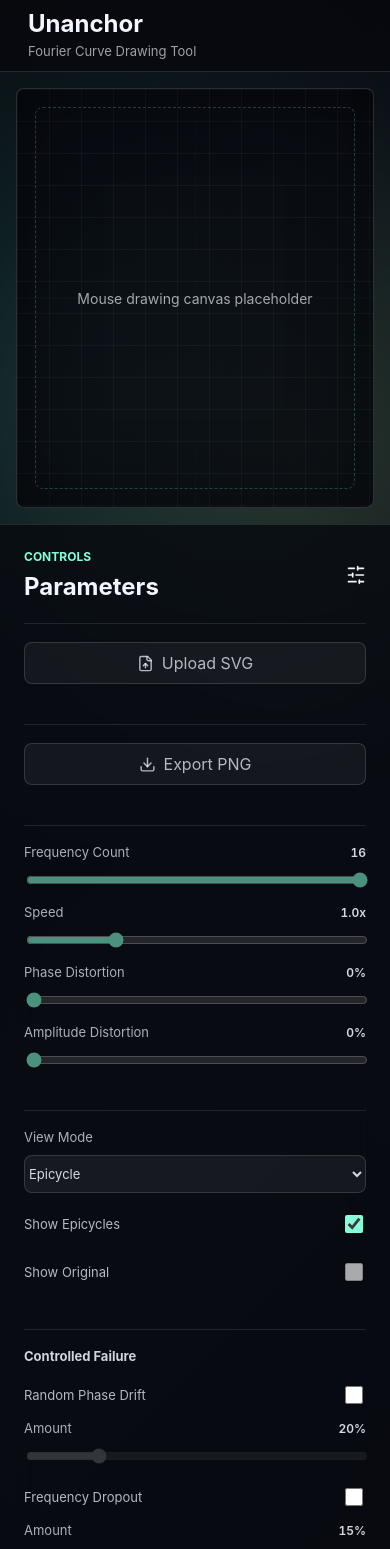
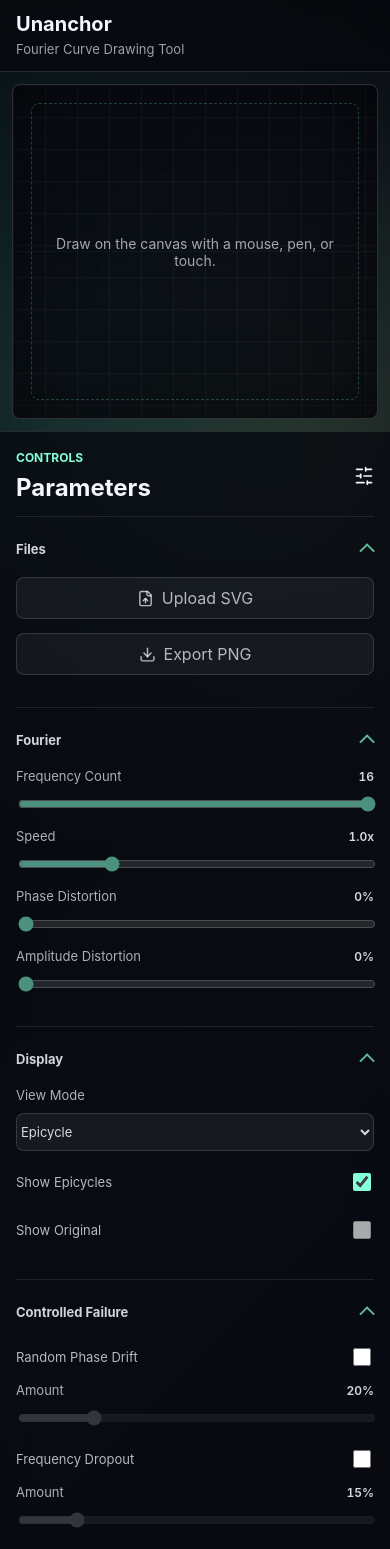
Before and after one commit to haram831/fakeAdobe, a React (Vite) app: page / in a window 390 px wide. Shown: the top 1549 px of the page. Built offline with nearby package versions, Linux system fonts and the light colour scheme.

Commit message:
feat: modile / responsive support

```diff
--- a/src/components/ControlPanel.tsx
+++ b/src/components/ControlPanel.tsx
@@ -1,5 +1,5 @@
 import { Download, FileUp, RotateCcw, SlidersHorizontal } from 'lucide-react';
-import type { ChangeEvent, Dispatch, SetStateAction } from 'react';
+import type { ChangeEvent, Dispatch, ReactNode, SetStateAction } from 'react';
 import type { ControlledFailureSettings, DrawingState, ViewMode } from '../types';
 
 type ControlPanelProps = {
@@ -29,6 +29,23 @@ const controlledFailureLabels: Record<keyof ControlledFailureSettings, string> =
   jitter: 'Jitter Amount',
   decay: 'Decay Mode',
 };
+
+type ControlSectionProps = {
+  title: string;
+  label: string;
+  children: ReactNode;
+};
+
+function ControlSection({ title, label, children }: ControlSectionProps) {
+  return (
+    <details className="control-section" aria-label={label} open>
+      <summary className="control-section-summary">
+        <span>{title}</span>
+      </summary>
+      <div className="control-section-content">{children}</div>
+    </details>
+  );
+}
 
 export function ControlPanel({
   drawingState,
@@ -137,24 +154,21 @@ export function ControlPanel({
         <SlidersHorizontal size={20} aria-hidden="true" />
       </header>
 
-      <div className="control-section" aria-label="Import controls">
+      <ControlSection title="Files" label="Import and export controls">
         <label className="file-upload-button">
           <FileUp size={17} aria-hidden="true" />
           Upload SVG
           <input type="file" accept=".svg,image/svg+xml" onChange={handleSvgFileChange} />
         </label>
         {svgError ? <p className="control-error">{svgError}</p> : null}
-      </div>
-
-      <div className="control-section" aria-label="Export controls">
         <button type="button" className="panel-action-button" onClick={onPngExport}>
           <Download size={17} aria-hidden="true" />
           Export PNG
         </button>
         {exportError ? <p className="control-error">{exportError}</p> : null}
-      </div>
+      </ControlSection>
 
-      <div className="control-section" aria-label="Fourier controls">
+      <ControlSection title="Fourier" label="Fourier controls">
         <label className="control-row">
           <span>
             Frequency Count
@@ -211,9 +225,9 @@ export function ControlPanel({
             onChange={updateNumber('amplitudeDistortion')}
           />
         </label>
-      </div>
+      </ControlSection>
 
-      <div className="control-section" aria-label="Display controls">
+      <ControlSection title="Display" label="Display controls">
         <label className="control-row">
           <span>View Mode</span>
           <select className="view-mode-select" value={drawingState.viewMode} onChange={updateViewMode}>
@@ -244,11 +258,9 @@ export function ControlPanel({
             disabled={drawingState.viewMode !== 'originalCompare'}
           />
         </label>
-      </div>
+      </ControlSection>
 
-      <div className="control-section" aria-label="Controlled failure controls">
-        <h3>Controlled Failure</h3>
-
+      <ControlSection title="Controlled Failure" label="Controlled failure controls">
         {Object.entries(controlledFailureLabels).map(([key, label]) => {
           const failureKey = key as keyof ControlledFailureSettings;
           const failure = drawingState.controlledFailure[failureKey];
@@ -280,7 +292,7 @@ export function ControlPanel({
             </div>
           );
         })}
-      </div>
+      </ControlSection>
 
       <button type="button" className="reset-button" onClick={onReset}>
         <RotateCcw size={17} aria-hidden="true" />
--- a/src/components/DrawingCanvas.tsx
+++ b/src/components/DrawingCanvas.tsx
@@ -1,5 +1,5 @@
-import { useEffect } from 'react';
-import type { MouseEvent, RefObject } from 'react';
+import { useEffect, useRef } from 'react';
+import type { PointerEvent, RefObject } from 'react';
 import type { ControlledFailureSettings, FourierComponent, Point, ViewMode } from '../types';
 import { calculateEpicycles, drawEpicycles } from '../utils/epicycle';
 import { distortFourierComponents } from '../utils/distortion';
@@ -26,7 +26,7 @@ type DrawingCanvasProps = {
   onDrawingEnd: () => void;
 };
 
-function getCanvasPoint(canvas: HTMLCanvasElement, event: MouseEvent<HTMLCanvasElement>): Point {
+function getCanvasPoint(canvas: HTMLCanvasElement, event: PointerEvent<HTMLCanvasElement>): Point {
   const rect = canvas.getBoundingClientRect();
 
   return {
@@ -292,6 +292,8 @@ export function DrawingCanvas({
   onDrawingMove,
   onDrawingEnd,
 }: DrawingCanvasProps) {
+  const activePointerIdRef = useRef<number | null>(null);
+
   useEffect(() => {
     const canvas = canvasRef.current;
 
@@ -336,6 +338,12 @@ export function DrawingCanvas({
   ]);
 
   useEffect(() => {
+    const canvas = canvasRef.current;
+
+    if (!canvas) {
+      return;
+    }
+
     const handleResize = () => {
       const canvas = canvasRef.current;
 
@@ -361,9 +369,18 @@ export function DrawingCanvas({
       }
     };
 
+    const resizeObserver =
+      typeof ResizeObserver === 'undefined'
+        ? null
+        : new ResizeObserver(() => {
+            handleResize();
+          });
+
+    resizeObserver?.observe(canvas);
     window.addEventListener('resize', handleResize);
 
     return () => {
+      resizeObserver?.disconnect();
       window.removeEventListener('resize', handleResize);
     };
   }, [
@@ -384,20 +401,37 @@ export function DrawingCanvas({
     viewMode,
   ]);
 
-  const handleMouseDown = (event: MouseEvent<HTMLCanvasElement>) => {
+  const handlePointerDown = (event: PointerEvent<HTMLCanvasElement>) => {
+    if (!event.isPrimary) {
+      return;
+    }
+
     event.preventDefault();
+    activePointerIdRef.current = event.pointerId;
+    event.currentTarget.setPointerCapture(event.pointerId);
     onDrawingStart(getCanvasPoint(event.currentTarget, event));
   };
 
-  const handleMouseMove = (event: MouseEvent<HTMLCanvasElement>) => {
-    if (!isDrawing) {
+  const handlePointerMove = (event: PointerEvent<HTMLCanvasElement>) => {
+    if (!isDrawing || activePointerIdRef.current !== event.pointerId) {
       return;
     }
 
+    event.preventDefault();
     onDrawingMove(getCanvasPoint(event.currentTarget, event));
   };
 
-  const handleMouseEnd = () => {
+  const handlePointerEnd = (event: PointerEvent<HTMLCanvasElement>) => {
+    if (activePointerIdRef.current !== event.pointerId) {
+      return;
+    }
+
+    if (event.currentTarget.hasPointerCapture(event.pointerId)) {
+      event.currentTarget.releasePointerCapture(event.pointerId);
+    }
+
+    activePointerIdRef.current = null;
+
     if (isDrawing) {
       onDrawingEnd();
     }
@@ -410,17 +444,17 @@ export function DrawingCanvas({
           ref={canvasRef}
           className="drawing-canvas"
           aria-label="Drawing canvas"
-          onMouseDown={handleMouseDown}
-          onMouseMove={handleMouseMove}
-          onMouseUp={handleMouseEnd}
-          onMouseLeave={handleMouseEnd}
+          onPointerDown={handlePointerDown}
+          onPointerMove={handlePointerMove}
+          onPointerUp={handlePointerEnd}
+          onPointerCancel={handlePointerEnd}
         />
         <div className="canvas-grid" aria-hidden="true" />
         <div
           className="canvas-empty-state"
           hidden={viewMode === 'errorView' || points.length > 0 || reconstructedPath.length > 0}
         >
-          <p>Mouse drawing canvas placeholder</p>
+          <p>Draw on the canvas with a mouse, pen, or touch.</p>
         </div>
       </div>
     </section>
--- a/src/styles/global.css
+++ b/src/styles/global.css
@@ -87,6 +87,8 @@ select:disabled {
   display: grid;
   place-items: center;
   overflow: hidden;
+  width: 100%;
+  height: 100%;
   min-height: 420px;
   border: 1px solid rgba(243, 246, 255, 0.14);
   border-radius: 8px;
@@ -105,6 +107,8 @@ select:disabled {
   width: 100%;
   height: 100%;
   cursor: crosshair;
+  touch-action: none;
+  user-select: none;
 }
 
 .canvas-stage::before {
@@ -192,8 +196,7 @@ select:disabled {
   gap: 16px;
 }
 
-.panel-header h2,
-.control-section h3 {
+.panel-header h2 {
   margin: 0;
 }
 
@@ -203,14 +206,45 @@ select:disabled {
 
 .control-section {
   display: grid;
-  gap: 14px;
   padding: 18px 0;
   border-top: 1px solid rgba(243, 246, 255, 0.1);
 }
 
-.control-section h3 {
+.control-section-summary {
+  display: flex;
+  align-items: center;
+  justify-content: space-between;
+  min-height: 28px;
   color: rgba(243, 246, 255, 0.86);
   font-size: 13px;
+  font-weight: 700;
+  cursor: pointer;
+  list-style: none;
+}
+
+.control-section-summary::-webkit-details-marker {
+  display: none;
+}
+
+.control-section-summary::after {
+  width: 9px;
+  height: 9px;
+  margin-left: 12px;
+  border-right: 2px solid rgba(133, 255, 216, 0.72);
+  border-bottom: 2px solid rgba(133, 255, 216, 0.72);
+  transform: rotate(45deg) translateY(-2px);
+  transition: transform 160ms ease;
+  content: "";
+}
+
+.control-section[open] .control-section-summary::after {
+  transform: rotate(225deg) translateY(-2px);
+}
+
+.control-section-content {
+  display: grid;
+  gap: 14px;
+  padding-top: 14px;
 }
 
 .failure-control {
@@ -445,6 +479,10 @@ select:disabled {
     padding: 16px;
   }
 
+  .canvas-stage {
+    min-height: clamp(320px, 72vw, 480px);
+  }
+
   .control-panel {
     max-height: none;
     border-top: 1px solid rgba(243, 246, 255, 0.12);
@@ -463,3 +501,40 @@ select:disabled {
     gap: 16px;
   }
 }
+
+@media (max-width: 560px) {
+  .app-header {
+    padding: 0 16px;
+  }
+
+  .app-header h1 {
+    font-size: 20px;
+  }
+
+  .app-shell {
+    grid-template-rows: 72px auto auto auto 42px;
+  }
+
+  .canvas-workspace {
+    padding: 12px;
+  }
+
+  .canvas-stage {
+    min-height: clamp(300px, 86vw, 400px);
+  }
+
+  .control-panel {
+    gap: 14px;
+    padding: 18px 16px;
+  }
+
+  .frequency-spectrum {
+    min-height: 118px;
+    padding: 14px 16px;
+  }
+
+  .status-bar {
+    gap: 12px;
+    padding: 0 12px;
+  }
+}
```
